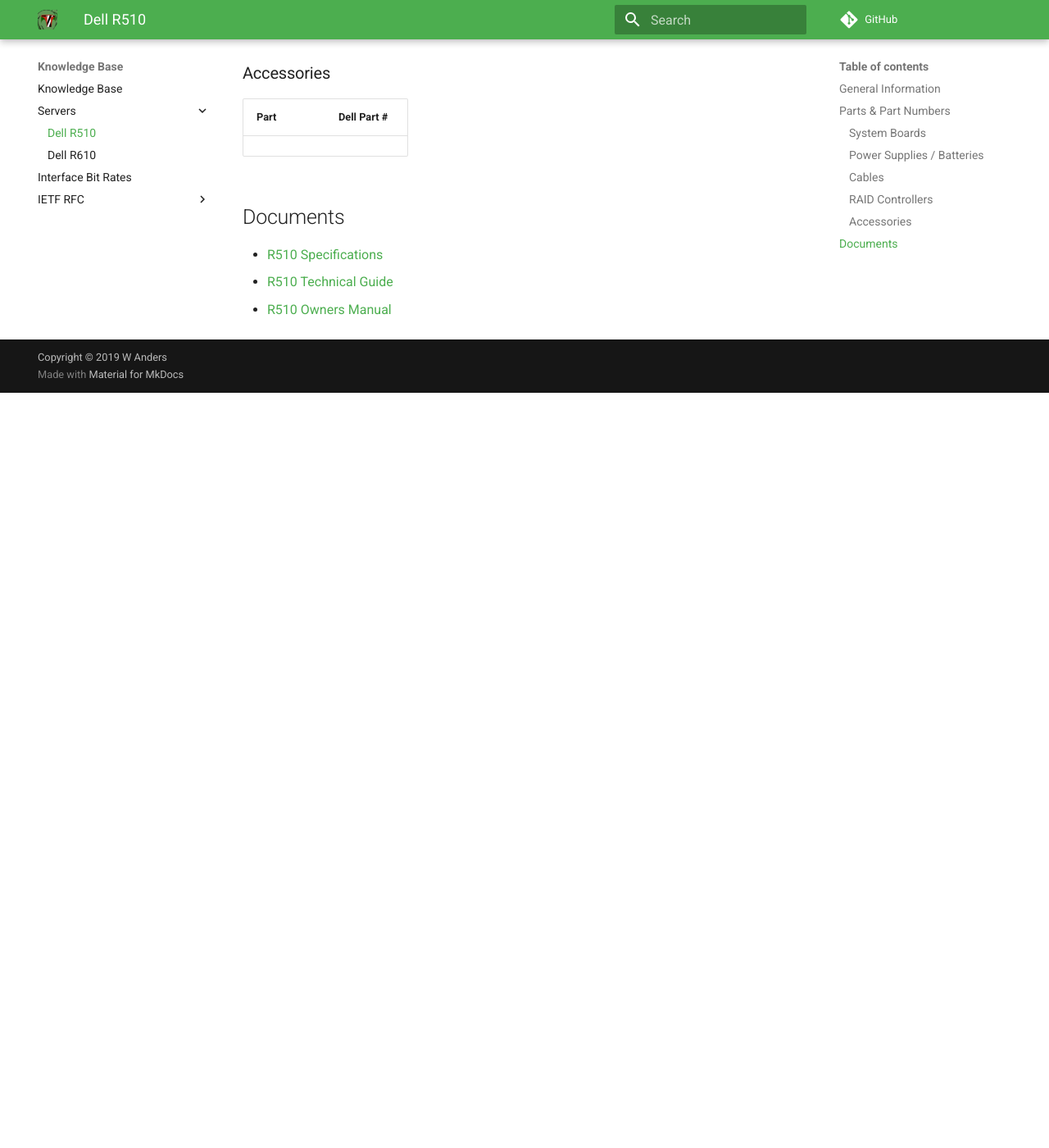
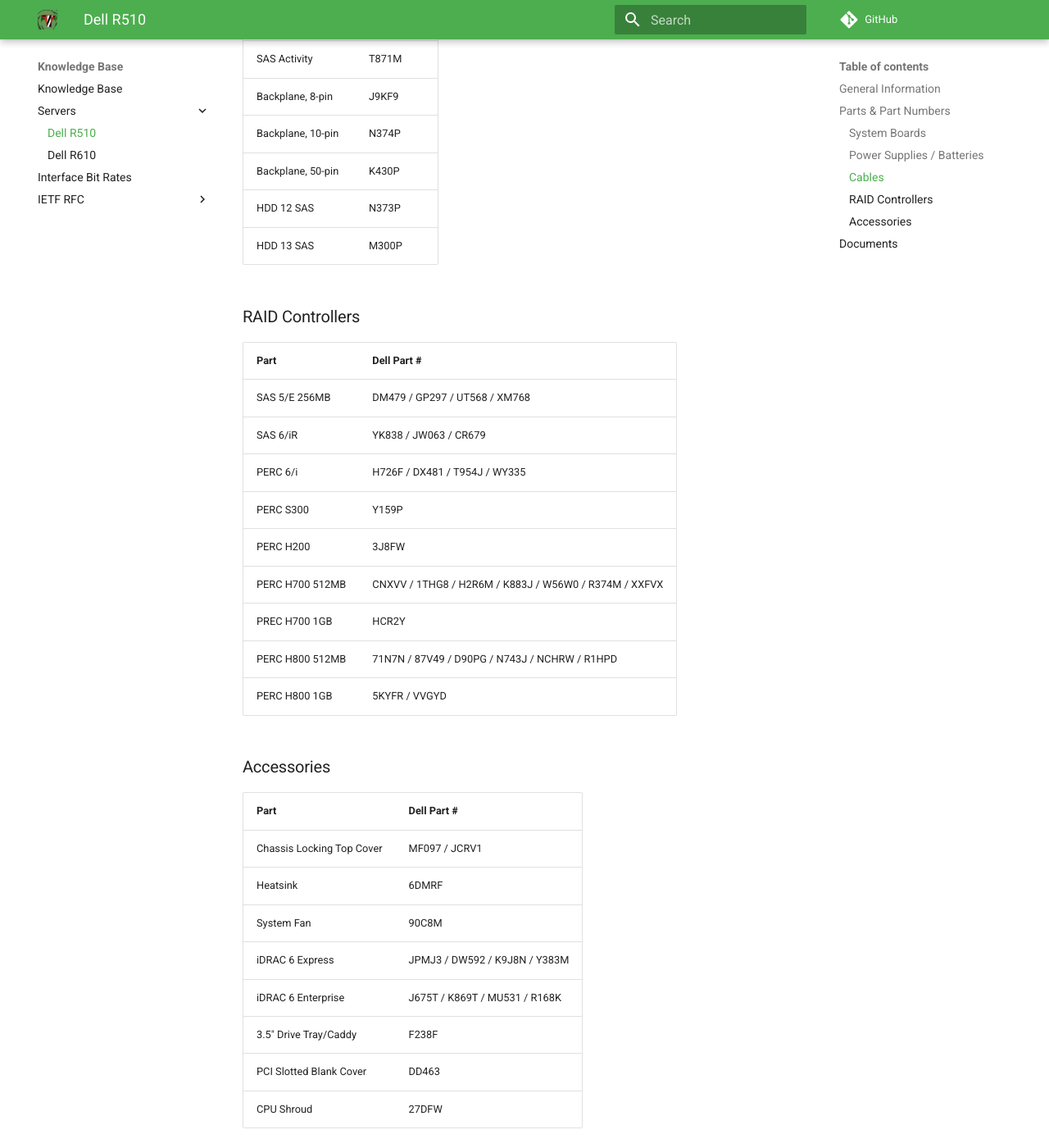
Before and after one commit to wranders/pubdocs, an MkDocs documentation site: the page built from docs/kb/servers/dell-r510/README.md, in a window 1280 px wide and 1400 px high, scrolled down 2261 px. Shown: the whole window at 82% size. Built offline with MkDocs 1.6.1 and Material for MkDocs 9.7.7, drawn with Linux system fonts in a browser that asks for light colours; comment, search, counter and statistics services are not loaded; before the commit the page ends 2740 px from its top, so only the background shows below that; some of the changed text lies outside the part shown.

```diff
--- a/docs/kb/servers/dell-r510/README.md
+++ b/docs/kb/servers/dell-r510/README.md
@@ -30,8 +26,14 @@
 
 ### System Boards
 
-| Part  | Dell Part #   |
-| :-    | :-            |
+| Part                     | Dell Part #   |
+| :-                       | :-            |
+| Motherboard              | DPRKF         |
+| Backplane                | Y776M / DGWM2 |
+| Backplane SAS Controller | 6V580         |
+| Power Distribution Board | X847M         |
+| PCIe Riser Frame         | 4HJHF         |
+| PCIe Riser               | H949M         |
 
 ### Power Supplies / Batteries
 
@@ -43,20 +45,44 @@
 
 ### Cables
 
-| Part              | Dell Part #   |
-| :-                | :-            |
-| Control Panel     | N269G         |
-| H200/H700 SAS A   | Y674P
+| Part              | Dell Part # |
+| :-                | :-          |
+| Control Panel     | N269G       |
+| H200/H700 SAS A   | Y674P       |
+| H200/H700 SAS B   | NJXNN       |
+| SAS Activity      | T871M       |
+| Backplane, 8-pin  | J9KF9       |
+| Backplane, 10-pin | N374P       |
+| Backplane, 50-pin | K430P       |
+| HDD 12 SAS        | N373P       |
+| HDD 13 SAS        | M300P       |
 
 ### RAID Controllers
 
-| Part  | Dell Part #   |
-| :-    | :-            |
+| Part            | Dell Part #                                           |
+| :-              | :-                                                    |
+| SAS 5/E 256MB   | DM479 / GP297 / UT568 / XM768                          |
+| SAS 6/iR        | YK838 / JW063 / CR679                                 |
+| PERC 6/i        | H726F / DX481 / T954J / WY335                         |
+| PERC S300       | Y159P                                                 |
+| PERC H200       | 3J8FW                                                 |
+| PERC H700 512MB | CNXVV / 1THG8 / H2R6M / K883J / W56W0 / R374M / XXFVX |
+| PREC H700 1GB   | HCR2Y                                                 |
+| PERC H800 512MB | 71N7N / 87V49 / D90PG / N743J / NCHRW / R1HPD         |
+| PERC H800 1GB   | 5KYFR / VVGYD                                         |
 
 ### Accessories
 
-| Part  | Dell Part #   |
-| :-    | :-            |
+| Part                      | Dell Part #                   |
+| :-                        | :-                            |
+| Chassis Locking Top Cover | MF097 / JCRV1                 |
+| Heatsink                  | 6DMRF                         |
+| System Fan                | 90C8M                         |
+| iDRAC 6 Express           | JPMJ3 / DW592 / K9J8N / Y383M |
+| iDRAC 6 Enterprise        | J675T / K869T / MU531 / R168K |
+| 3.5" Drive Tray/Caddy     | F238F                         |
+| PCI Slotted Blank Cover   | DD463                         |
+| CPU Shroud                | 27DFW                         |
 
 ## Documents
 
```
Also changed, not shown: other parts of docs/kb/servers/dell-r510/README.md (+0 -4 lines).
